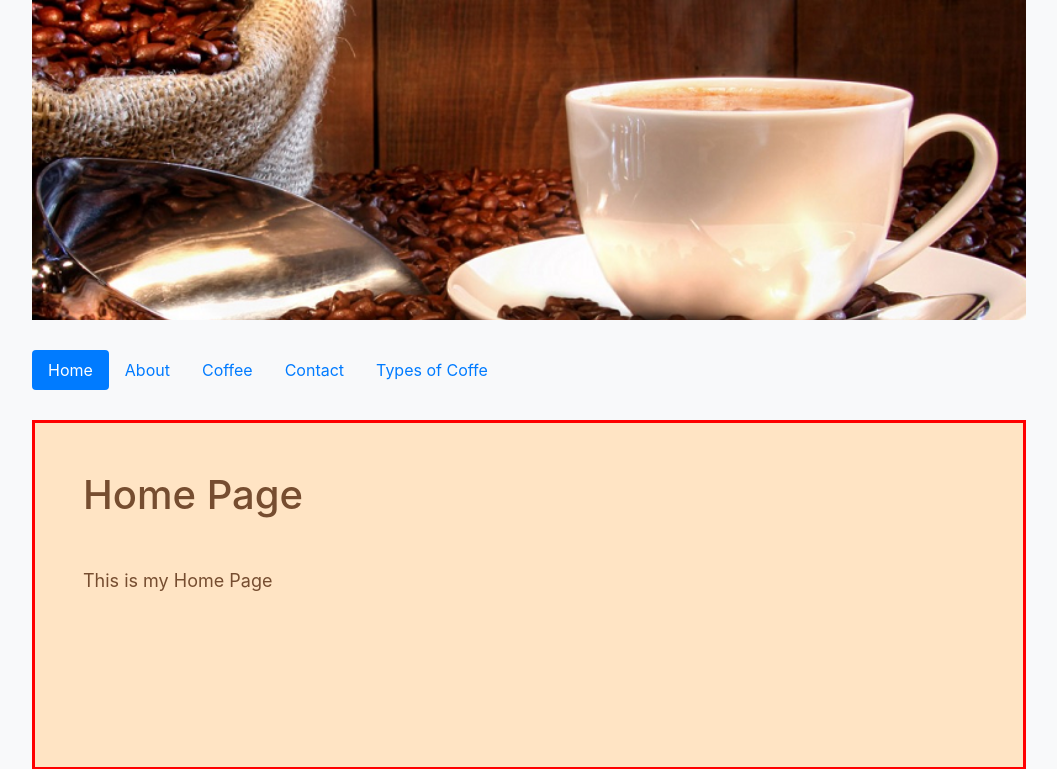
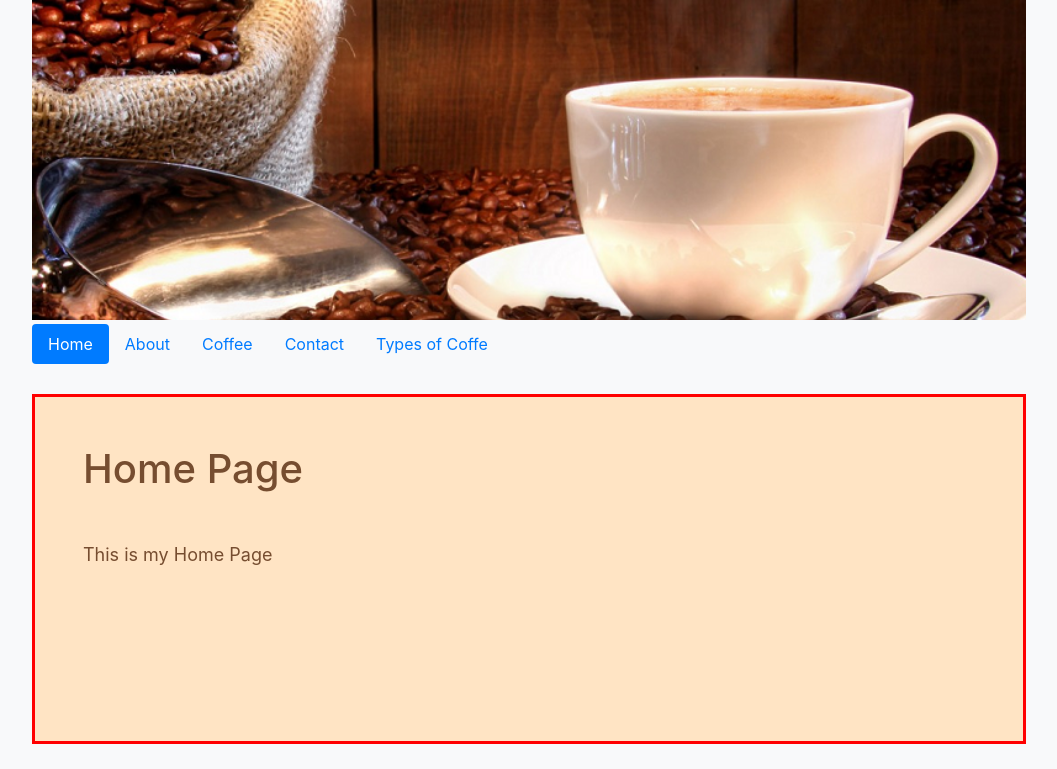
Before and after one commit to rustychaiNZ/phpCoffeeSite, a PHP site: page /index.php in a window 1280 px wide. Shown: the top 769 px of the page, without its empty margins (111-1168 px from the left). Run offline with PHP 8.4, Linux system fonts and the light colour scheme.

Commit message:
fixed nav bug

```diff
--- a/css/style.css
+++ b/css/style.css
@@ -16,11 +16,11 @@ body{
 	min-height: 100%;
 }
 
-header{
-	height: 350px;
-	width: 100%;
+/*header{*/
+	/*height: 350px;*/
+	/*width: 100%;*/
 	/*margin: 50px auto;*/
-}
+/*}*/
 
 .banner{
 	background-image: url("../images/banner.jpg");
--- a/templates/nav.php
+++ b/templates/nav.php
@@ -1,4 +1,4 @@
-<ul class="nav nav-pills">
+<ul class="nav nav-pills mt-1">
 	<li class="nav-item">  <a class="nav-link <?php if($title === 'Home'): ?>active<?php endif; ?>" href="index.php">Home</a> </li>
 	<li class="nav-item">  <a class="nav-link <?php if($title === 'About'): ?>active<?php endif; ?>" href="about.php">About </a> </li>
 	<li class="nav-item">  <a  class="nav-link <?php if($title === 'Coffee'): ?>active<?php endif; ?>" href="coffee.php">  Coffee</a> </li>
```
